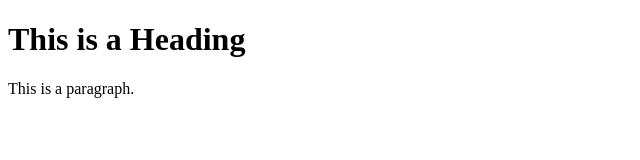
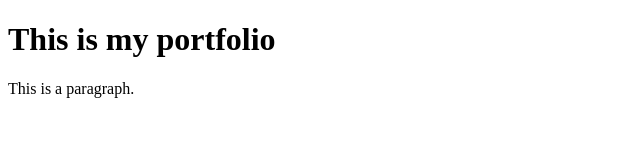
Before and after one commit to Hills-USMC/Hills-USMC.github.io, a plain HTML site: page index.html in a window 1280 px wide. Shown: the whole page, without its empty margins (0-640 px from the left). Drawn offline with Linux system fonts and the light colour scheme.

Commit message:
Altered text on index.html
Changed wording in index.html

```diff
--- a/index.html
+++ b/index.html
@@ -1,11 +1,11 @@
 <!DOCTYPE html>
 <html>
 <head>
-<title>Page Title</title>
+<title>Tyler Hills CS 160 Portfolio</title>
 </head>
 <body>
 
-<h1>This is a Heading</h1>
+<h1>This is my portfolio</h1>
 <p>This is a paragraph.</p>
 
 </body>
```
